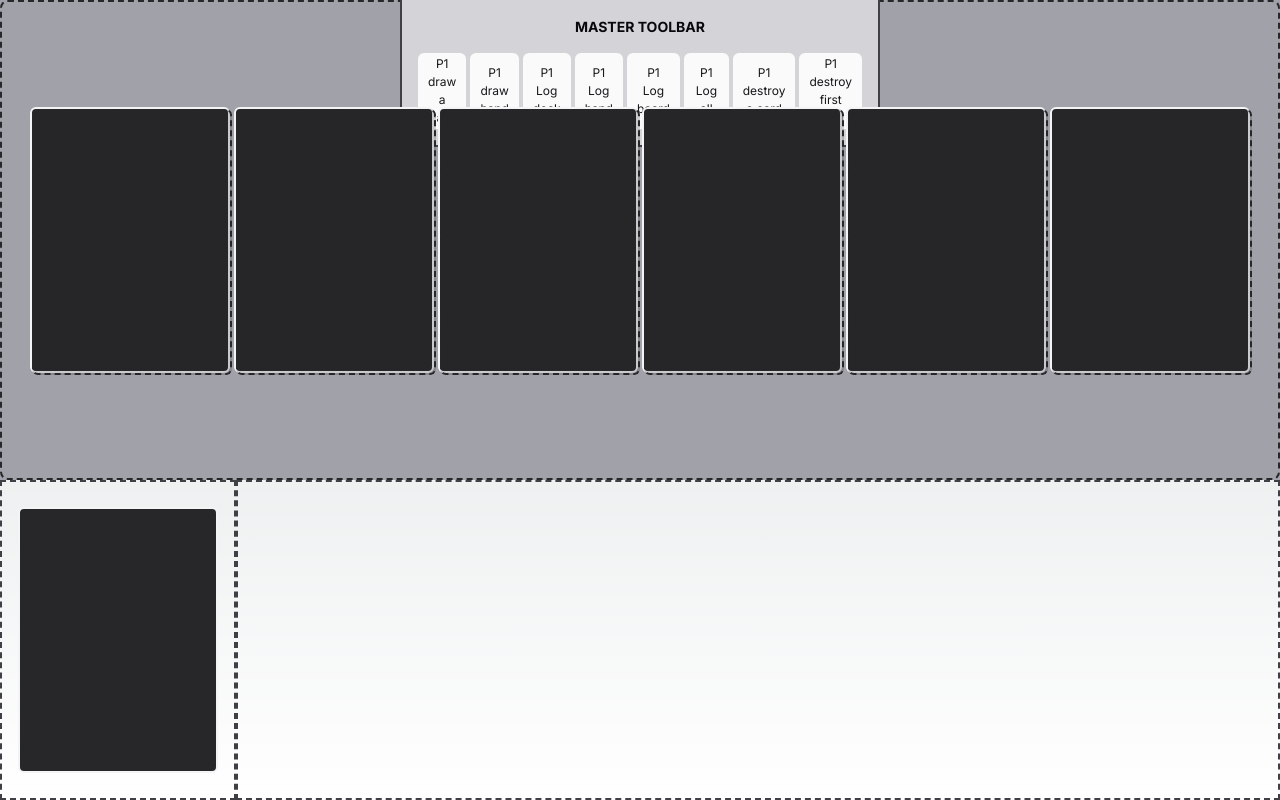
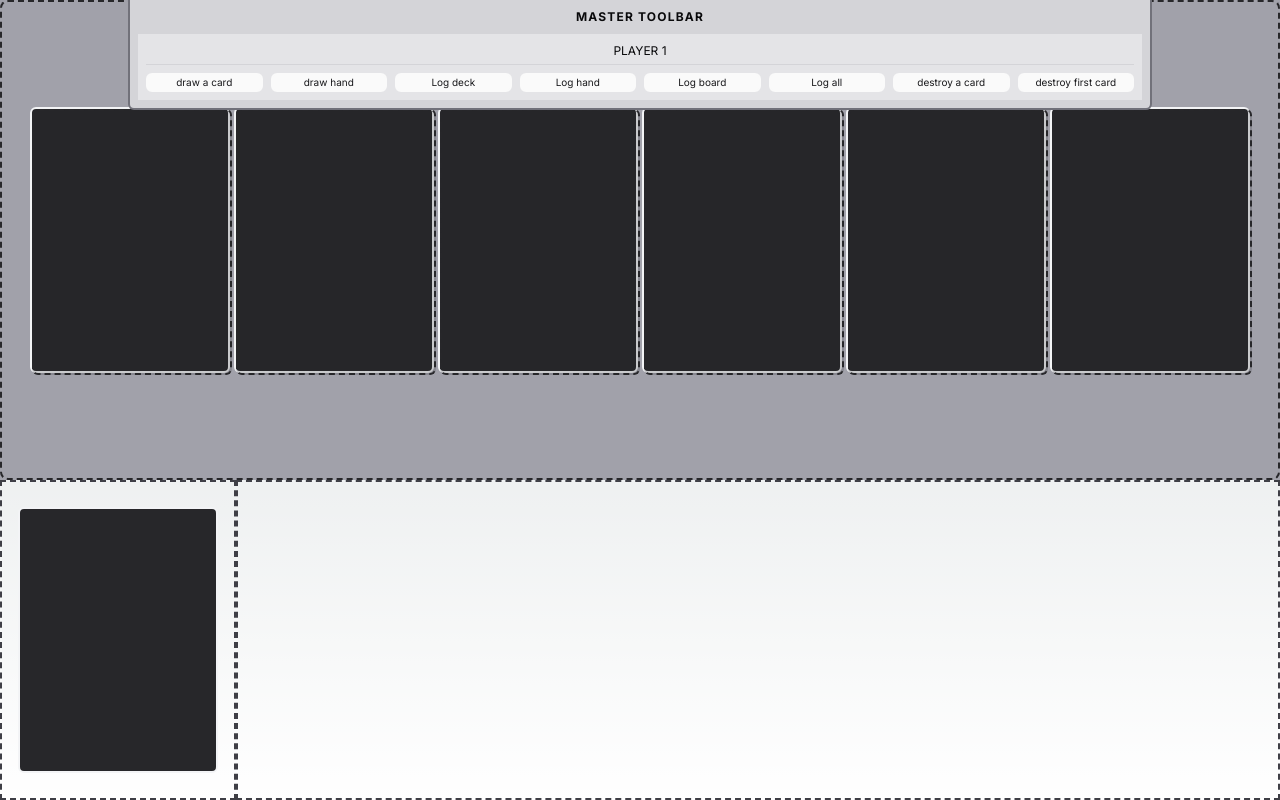
Before and after one commit to leandroatallah/remake-of-runeterra, a Next.js app: page /board in a window 1280 px wide. Built offline with nearby package versions, Linux system fonts and the light colour scheme.

Commit message:
chore: improve masterl tools ui

```diff
--- a/src/board/components/MasterToolbar/index.tsx
+++ b/src/board/components/MasterToolbar/index.tsx
@@ -87,27 +87,31 @@ export const MasterToolbar = () => {
 
   const actions = [
     {
-      label: "P1 draw a card",
+      group: {
+        label: "Player 1",
+        actions: [
+          {
+            label: "draw a card",
             handler: drawCardFromDeckToHand,
           },
           {
-      label: "P1 draw hand",
+            label: "draw hand",
             handler: drawInitialHand,
           },
           {
-      label: "P1 Log deck",
+            label: "Log deck",
             handler: handleLogPlayerOneDeck,
           },
           {
-      label: "P1 Log hand",
+            label: "Log hand",
             handler: handleLogPlayerOneHand,
           },
           {
-      label: "P1 Log board",
+            label: "Log board",
             handler: handleLogPlayerOneBoard,
           },
           {
-      label: "P1 Log all",
+            label: "Log all",
             handler: () => {
               handleLogPlayerOneDeck();
               handleLogPlayerOneHand();
@@ -115,19 +119,22 @@ export const MasterToolbar = () => {
             },
           },
           {
-      label: "P1 destroy a card",
+            label: "destroy a card",
             handler: handleDeleteBoardCard,
           },
           {
-      label: "P1 destroy first card",
+            label: "destroy first card",
             handler: handleDeleteFirstBoardCard,
+          },
+        ],
+      },
     },
   ];
 
   return (
     <>
       {inputModal?.visible && (
-        <div className="fixed inset-0 bg-black bg-opacity-60 z-10 flex justify-center items-center">
+        <div className="fixed inset-0 bg-black bg-opacity-60 flex justify-center items-center">
           <div className="bg-zinc-300 p-6 pt-4 rounded-md text-zinc-900">
             <h2 className="text-[18px] mb-1 leading-none">
               {inputModal?.modalTitle || "Input"}
@@ -164,20 +171,29 @@ export const MasterToolbar = () => {
           </div>
         </div>
       )}
-      <div className="w-full fixed top-0 text-zinc-950">
-        <div className="p-4 border-2 border-t-0 border-zinc-700 bg-zinc-300 max-w-[480px] m-auto rounded-b-md">
-          <h1 className="text-[14px] uppercase text-center font-bold mb-4">
+      <div className="w-full fixed top-0 text-zinc-950 z-20">
+        <div className="p-2 border-2 border-t-0 border-zinc-500 bg-zinc-300 max-w-[1024px] m-auto rounded-b-md">
+          <h1 className="text-[12px] tracking-widest uppercase text-center font-bold mb-2">
             Master Toolbar
           </h1>
-          <div className="flex gap-1">
-            {actions.map(({ label, handler }) => (
+          <div className="">
+            {actions.map(({ group }) => (
+              <div className="bg-zinc-200 text-center p-2" key={group.label}>
+                <div className="text-[12px] uppercase pb-1 mb-2 border-b border-zinc-300">
+                  {group.label}
+                </div>
+                <div className="flex gap-2">
+                  {group.actions.map(({ label, handler }) => (
                     <button
                       key={label}
-                className="w-full flex justify-center items-center border-2 border-zinc-50 bg-zinc-50 px-2 rounded-md"
+                      className="w-full flex justify-center items-center border-2 border-zinc-50 bg-zinc-50 rounded-md"
                       onClick={() => handler()}
                     >
-                <span className="text-zinc-900 text-[12px]">{label}</span>
+                      <span className="text-zinc-900 text-[10px]">{label}</span>
                     </button>
+                  ))}
+                </div>
+              </div>
             ))}
           </div>
         </div>
```
Lines whose indentation alone changed are shown as unchanged.
